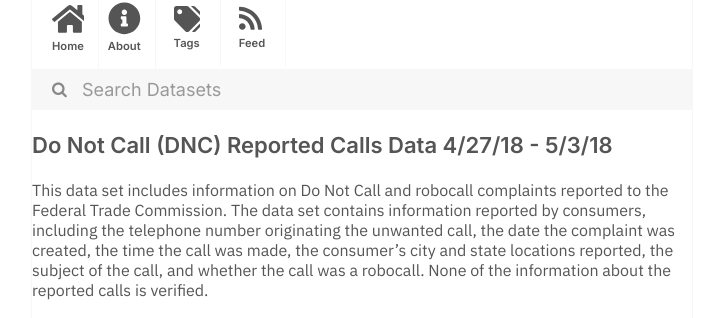
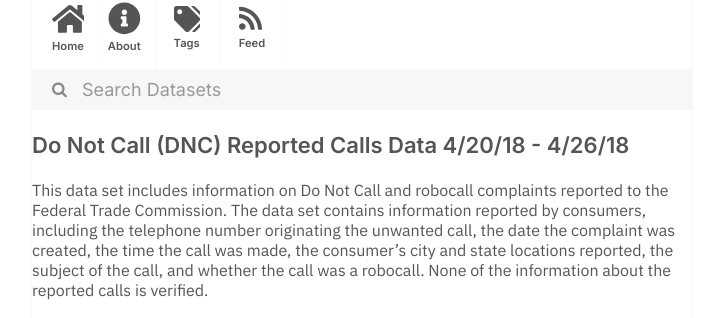
Before and after one commit to dayda-entities/federal-trade-commission, a Jekyll site: the page built from _posts/2020-11-12-do-not-call-dnc-reported-calls.md, in a window 1280 px wide. Shown: the part 216-534 px from the top of the page, without its empty margins (278-1001 px from the left). Built offline with Jekyll 4.4.1, drawn with Linux system fonts in a browser that asks for light colours.

Commit message:
Publish Data

```diff
--- a/_posts/2020-11-12-do-not-call-dnc-reported-calls.md
+++ b/_posts/2020-11-12-do-not-call-dnc-reported-calls.md
@@ -1,7 +1,7 @@
 ---
-title: Do Not Call (DNC) Reported Calls Data 4/27/18 - 5/3/18
-created: '2020-11-12T12:20:36.982003'
-modified: '2020-11-12T12:20:36.982013'
+title: Do Not Call (DNC) Reported Calls Data 4/20/18 - 4/26/18
+created: '2020-11-12T12:20:36.144992'
+modified: '2020-11-12T12:20:36.145003'
 state: active
 type: dataset
 tags:
@@ -12,7 +12,7 @@ tags:
   - Robocalls
 groups: []
 csv_url: >-
-  https://www.ftc.gov/sites/default/files/dnc_complaint_numbers_2018-04-30-05-04.csv
+  https://www.ftc.gov/sites/default/files/dnc_complaint_numbers_2018-04-23-27.csv
 json_url: ''
 layout: post
 
```
